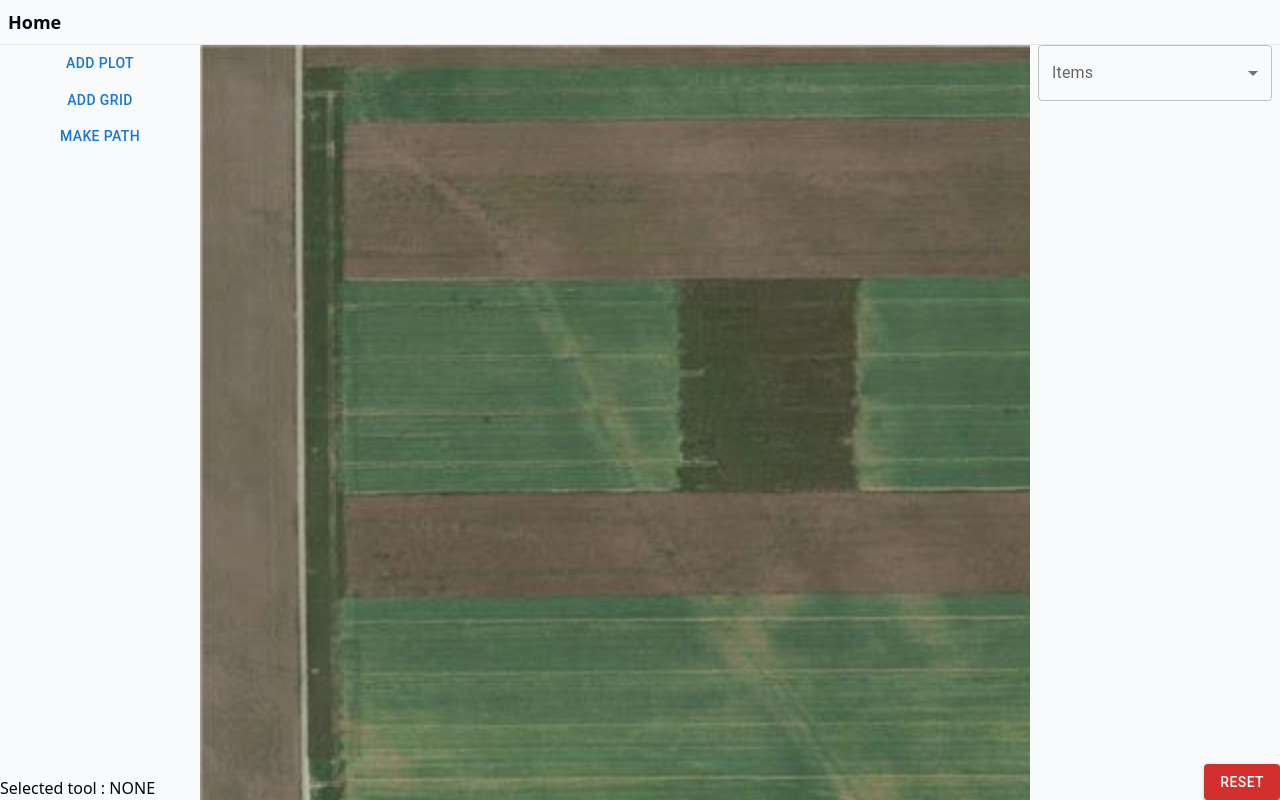
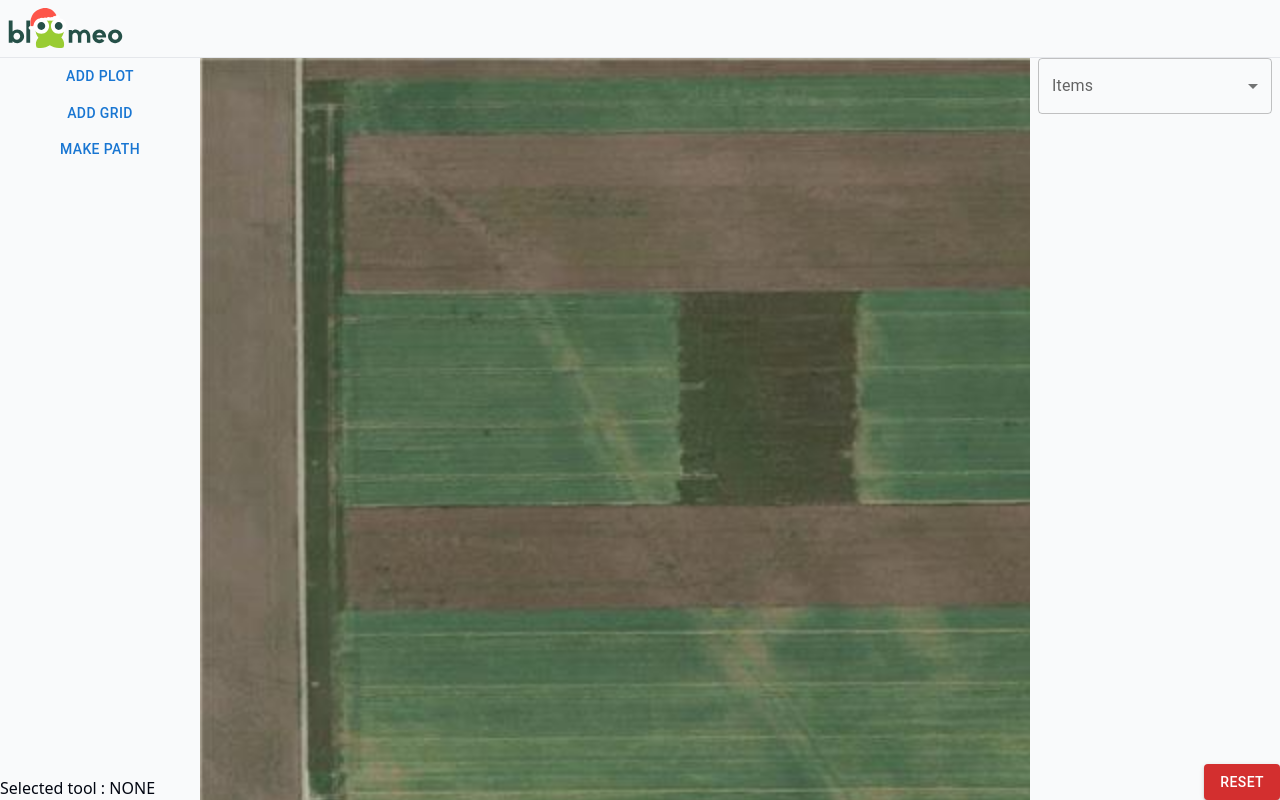
Before and after one commit to YohannTognetti/doriane-hackathon, a React (Vite) app: page / in a window 1280 px wide. Built offline with nearby package versions, Linux system fonts and the light colour scheme.

Commit message:
Add logo

```diff
--- a/src/routes/__root.tsx
+++ b/src/routes/__root.tsx
@@ -11,15 +11,7 @@ function RootComponent() {
     return (
         <Box display={'flex'} className="full-size" flexDirection={'column'}>
             <div className="p-2 flex gap-2 text-lg">
-                <Link
-                    to="/"
-                    activeProps={{
-                        className: 'font-bold',
-                    }}
-                    activeOptions={{ exact: true }}
-                >
-                    Home
-                </Link>{' '}
+                <img src="/logo.svg" alt="Logo" />
             </div>
             <hr />
             <Outlet />
```
Also changed, not shown: public/logo.svg (added).
